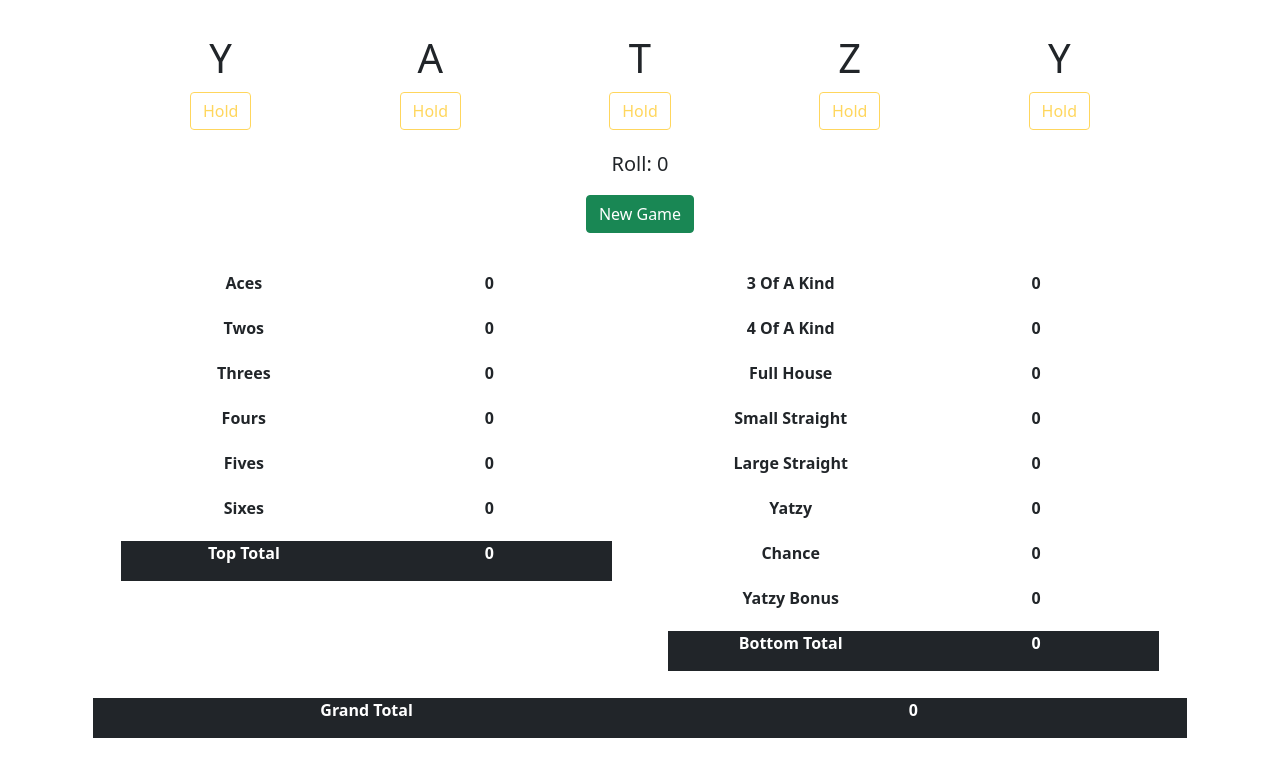
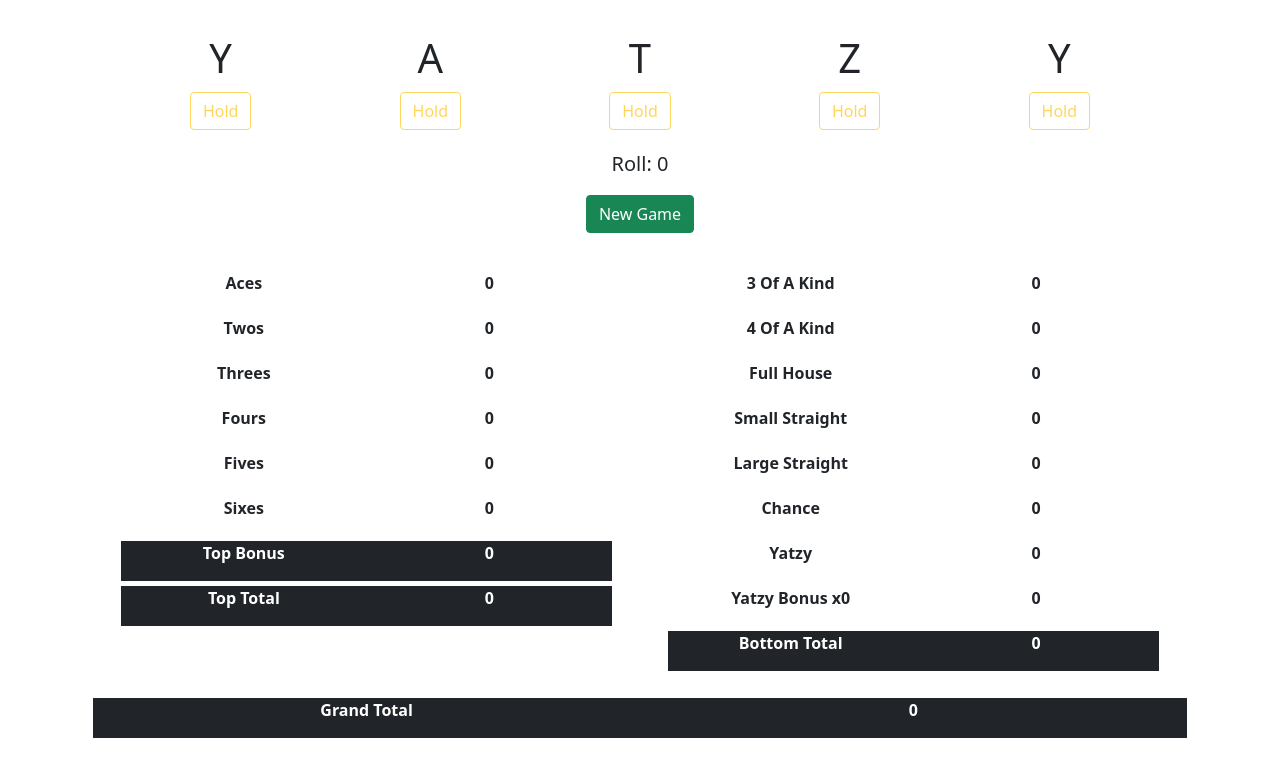
Before and after one commit to mike881205/YatzyReact, a React (Create React App) app: page / in a window 1280 px wide. Shown: the top 776 px of the page. Built offline with nearby package versions, Linux system fonts and the light colour scheme.

Commit message:
updated rendering for score board Yatzy option/seleciton

```diff
--- a/src/App.js
+++ b/src/App.js
@@ -66,8 +66,8 @@ const blankScoreBoard = () => {
         }
       ],
       handsTotal: 0,
-      bonus: () => { return this.handsTotal < 63 ? 0 : 35 },
-      total: () => { return this.handsTotal + this.bonus() }
+      bonus: total => { return total < 63 ? 0 : 35 },
+      total: (total, bonus) => { return total + bonus }
     },
     {
       section: 'bottom',
@@ -113,14 +113,6 @@ const blankScoreBoard = () => {
           score: 40
         },
         {
-          name: 'Yatzy',
-          valid: false,
-          remove: false,
-          used: false,
-          removed: false,
-          score: 50
-        },
-        {
           name: 'Chance',
           valid: false,
           remove: false,
@@ -129,14 +121,23 @@ const blankScoreBoard = () => {
           score: 0
         },
         {
-          name: 'Yatzy Bonus',
+          name: 'Yatzy',
           valid: false,
           remove: false,
-          total: 0,
-          score: 100
+          used: false,
+          removed: false,
+          score: 50
         }
       ],
-      handsTotal: 0
+      yatzyBonus: {
+        valid: false,
+        removed: false,
+        count: 0,
+        score: 100,
+        total: (count, score) => { return count * score }
+      },
+      handsTotal: 0,
+      total: (total, bonus) => { return total + bonus }
     },
     {
       grandTotal: 0
@@ -275,13 +276,13 @@ const checkKinds = (sortedArr, objArray, scoreBoard) => {
             scoreBoard[1].hands[1].valid = true;
             scoreBoard[1].hands[1].score = totalValues(sortedArr);
           };
-          if (!scoreBoard[1].hands[5].used && !scoreBoard[1].hands[5].removed) {
+          if (!scoreBoard[1].hands[6].used && !scoreBoard[1].hands[6].removed) {
             validHand = true
             scoreBoard[1].hands[5].valid = true;
           }
-          else if (!scoreBoard[1].hands[5].removed) {
+          else if (scoreBoard[1].hands[6].used) {
             validHand = true
-            scoreBoard[1].hands[7].valid = true;
+            scoreBoard[1].yatzyBonus.valid = true;
           };
           break;
       };
@@ -316,10 +317,10 @@ const findHands = (sortedArr, scoreBoard) => {
   });
 
   // Check chance && update scoreboard
-  if (!scoreBoard[1].hands[6].used && !scoreBoard[1].hands[6].removed) {
+  if (!scoreBoard[1].hands[5].used && !scoreBoard[1].hands[5].removed) {
     validHands = true;
-    scoreBoard[1].hands[6].valid = true;
-    scoreBoard[1].hands[6].score = totalValues(sortedArr);
+    scoreBoard[1].hands[5].valid = true;
+    scoreBoard[1].hands[5].score = totalValues(sortedArr);
   };
 
   const topHandObj = checkTopHands(unqObjArray, scoreBoard);
@@ -411,19 +412,9 @@ class App extends Component {
     const scoreBoard = [...this.state.scoreBoard];
     const finalVals = this.state.slots.map(slot => { return slot.number });
     const sortedVals = finalVals.sort((a, b) => { return a - b });
-    console.log(sortedVals)
     const boardObj = findHands(sortedVals, scoreBoard);
 
-    const hands = [...boardObj.scoreBoard[0].hands, ...boardObj.scoreBoard[1].hands]
-    hands.forEach(hand => {
-      const { name, remove, valid } = hand
-      if (remove || valid) {
-        console.log(name)
-        console.log(`remove: ${remove}`)
-        console.log(`valid: ${valid}`)
-        console.log("====================")
-      }
-    })
+    console.log(sortedVals)
 
     if (!boardObj.validHands) this.setState({ noValid: true });
 
@@ -466,32 +457,41 @@ class App extends Component {
         if (!this.state.noValid) {
           topHand.used = true;
           scoreBoard[0].handsTotal = scoreBoard[0].handsTotal + topHand.score;
-          console.log(`Valid: ${topHand.name}`)
         }
         else {
           topHand.removed = true;
-          console.log(`removed: ${topHand.name}`)
+          topHand.score = 0
         }
       };
+
+      // reset hand values
       !this.state.noValid ? topHand.valid = false : topHand.remove = false;
     });
 
-    // If no top hand matches, check the bottom hands for the selection
+    // if not top match, check the bottom hands
     if (!match) {
-      scoreBoard[1].hands.forEach(btmHand => {
-        if (btmHand.name === name) {
+      scoreBoard[1].hands.forEach(bottomHand => {
+        if (bottomHand.name === name) {
+          match = true
           if (!this.state.noValid) {
-            btmHand.used = true;
-            scoreBoard[1].handsTotal = scoreBoard[1].handsTotal + btmHand.score;
-            console.log(`Valid: ${btmHand.name}`)
+            bottomHand.used = true;
+            scoreBoard[1].handsTotal = scoreBoard[1].handsTotal + bottomHand.score;
           }
           else {
-            btmHand.removed = true;
-            console.log(`removed: ${btmHand.name}`)
+            if (name === "Yatzy") scoreBoard[1].yatzyBonus.removed = true;
+            bottomHand.removed = true;
           };
         };
-        !this.state.noValid ? btmHand.valid = false : btmHand.remove = false;
+
+        // reset hand values
+        !this.state.noValid ? bottomHand.valid = false : bottomHand.remove = false;
       });
+    };
+
+    // if no bottom match, check yatzy bonus
+    if (!match && name === "Yatzy Bonus") {
+      scoreBoard[1].yatzyBonus.count++;
+      scoreBoard[1].yatzyBonus.valid = false;
     };
 
     hands = [...scoreBoard[0].hands, ...scoreBoard[1].hands];
--- a/src/Components/HandRow/index.js
+++ b/src/Components/HandRow/index.js
@@ -2,9 +2,7 @@ import React from 'react';
 import Row from 'react-bootstrap/Row';
 import Col from 'react-bootstrap/Col';
 
-const HandRow = ({ id, hand, roundOver, gameOver, roll, showModal, selectHand, toggleModal, selectionMade }) => {
-
-    const { name, score, valid, used, remove, removed } = hand;
+const HandRow = ({ classType, id, hand, name, score, toggleModal }) => {
 
     const handleClick = e => {
         e.preventDefault();
@@ -13,14 +11,7 @@ const HandRow = ({ id, hand, roundOver, gameOver, roll, showModal, selectHand, t
 
     return (
         <Row
-            className={
-                valid === 'total' ? 'btn-dark disabled' :
-                    removed ? "btn-secondary disabled" :
-                        used ? "btn-info disabled" :
-                            remove ? "btn-danger" :
-                                valid ? "btn-success" :
-                                    'disabled'
-            }
+            className={classType}
             id={id}
             style={{ 'margin': '1%' }}
             onClick={e => handleClick(e)}
@@ -29,7 +20,7 @@ const HandRow = ({ id, hand, roundOver, gameOver, roll, showModal, selectHand, t
                 <p><strong>{name}</strong></p>
             </Col>
             <Col>
-                <p><strong>{valid || used ? score : 0}</strong></p>
+                <p><strong>{score}</strong></p>
             </Col>
         </Row>
     );
--- a/src/Components/ScoreBoard/index.js
+++ b/src/Components/ScoreBoard/index.js
@@ -7,8 +7,15 @@ const ScoreBoard = ({ scoreBoard, roll, roundOver, gameOver, showModal, toggleMo
 
     const topHands = [...scoreBoard[0].hands];
     const bottomHands = [...scoreBoard[1].hands];
-    const topScore = scoreBoard[0].handsTotal;
-    const bottomScore = scoreBoard[1].handsTotal;
+    const topTotal = scoreBoard[0].handsTotal
+    const bottomTotal = scoreBoard[1].handsTotal
+    const topBonus = scoreBoard[0].bonus(topTotal);
+    const yatzyBonus = scoreBoard[1].yatzyBonus.total(scoreBoard[1].yatzyBonus.count, scoreBoard[1].yatzyBonus.score);
+    const topScore = scoreBoard[0].total(topTotal, topBonus);
+    const bottomScore = scoreBoard[1].total(bottomTotal, yatzyBonus);
+    const grandTotal = topScore + bottomScore;
+
+    console.log(yatzyBonus)
 
     return (
         <>
@@ -16,56 +23,88 @@ const ScoreBoard = ({ scoreBoard, roll, roundOver, gameOver, showModal, toggleMo
                 <Col style={{ 'margin': '1%' }}>
                     {
                         topHands.map((hand, i) => {
+                            const { name, valid, used, score, remove, removed } = hand
                             const rowChild =
                                 <HandRow
                                     key={`top ${i + 1}`}
-                                    id={hand.name}
+                                    id={name}
+                                    classType={
+                                        removed ? "btn-secondary disabled" :
+                                            used ? "btn-info disabled" :
+                                                remove ? "btn-danger" :
+                                                    valid ? "btn-success" :
+                                                        'disabled'
+                                    }
                                     hand={hand}
-                                    roll={roll}
-                                    roundOver={roundOver}
-                                    gameOver={gameOver}
+                                    name={name}
+                                    score={valid || used ? score : 0}
                                     toggleModal={toggleModal}
-                                    showModal={showModal}
-                                    selectionMade={selectionMade}
                                 />;
                             return rowChild;
                         })
                     }
                     <HandRow
-                        key={'top total'}
-                        id={'top total'}
-                        hand={{ name: 'Top Total', score: topScore, valid: 'total' }}
+                        key={"top bonus"}
+                        id={"top bonus"}
+                        classType={topBonus > 0 ? "btn-info disabled" : "btn-dark disabled"}
+                        name={"Top Bonus"}
+                        score={topBonus}
+                    />
+                    <HandRow
+                        key={"top total"}
+                        id={"top total"}
+                        classType={"btn-dark disabled"}
+                        name={"Top Total"}
+                        score={topScore}
                     />
                 </Col>
                 <Col style={{ 'margin': '1%' }}>
                     {
                         bottomHands.map((hand, i) => {
+                            const { name, valid, used, score, remove, removed } = hand
                             const rowChild =
                                 <HandRow
                                     key={`bottom ${i + 1}`}
-                                    id={hand.name}
+                                    id={name}
+                                    classType={
+                                        removed ? "btn-secondary disabled" :
+                                            used ? "btn-info disabled" :
+                                                remove ? "btn-danger" :
+                                                    valid ? "btn-success" :
+                                                        'disabled'
+                                    }
                                     hand={hand}
-                                    roll={roll}
-                                    roundOver={roundOver}
-                                    gameOver={gameOver}
+                                    name={name}
+                                    score={valid || used ? score : 0}
                                     toggleModal={toggleModal}
-                                    showModal={showModal}
-                                    selectionMade={selectionMade}
                                 />;
                             return rowChild;
                         })
                     }
                     <HandRow
-                        key={'bottom total'}
-                        id={'bottom total'}
-                        hand={{ name: 'Bottom Total', score: bottomScore, valid: 'total' }}
+                        key={"yatzy bonus"}
+                        id={"yatzy bonus"}
+                        classType={scoreBoard[1].yatzyBonus.removed ? "btn-secondary disabled" : scoreBoard[1].yatzyBonus.valid ? "btn-success" : yatzyBonus > 0 ? "btn-info disabled" : "disabled"}
+                        toggleModal={toggleModal}
+                        hand={{name: "Yatzy Bonus", score: scoreBoard[1].yatzyBonus.score, valid: scoreBoard[1].yatzyBonus.valid, removed: scoreBoard[1].yatzyBonus.removed}}
+                        name={`Yatzy Bonus x${scoreBoard[1].yatzyBonus.count}`}
+                        score={scoreBoard[1].yatzyBonus.valid ? 100 : yatzyBonus}
+                    />
+                    <HandRow
+                        key={"bottom total"}
+                        id={"bottom total"}
+                        classType={"btn-dark disabled"}
+                        name={"Bottom Total"}
+                        score={bottomScore}
                     />
                 </Col>
             </Row>
             <HandRow
-                key={'grand total'}
-                id={'grand total'}
-                hand={{ name: 'Grand Total', score: topScore + bottomScore, valid: 'total' }}
+                key={"grand total"}
+                id={"grand total"}
+                classType={"btn-dark disabled"}
+                name={"Grand Total"}
+                score={grandTotal}
             />
         </>
     );
```
